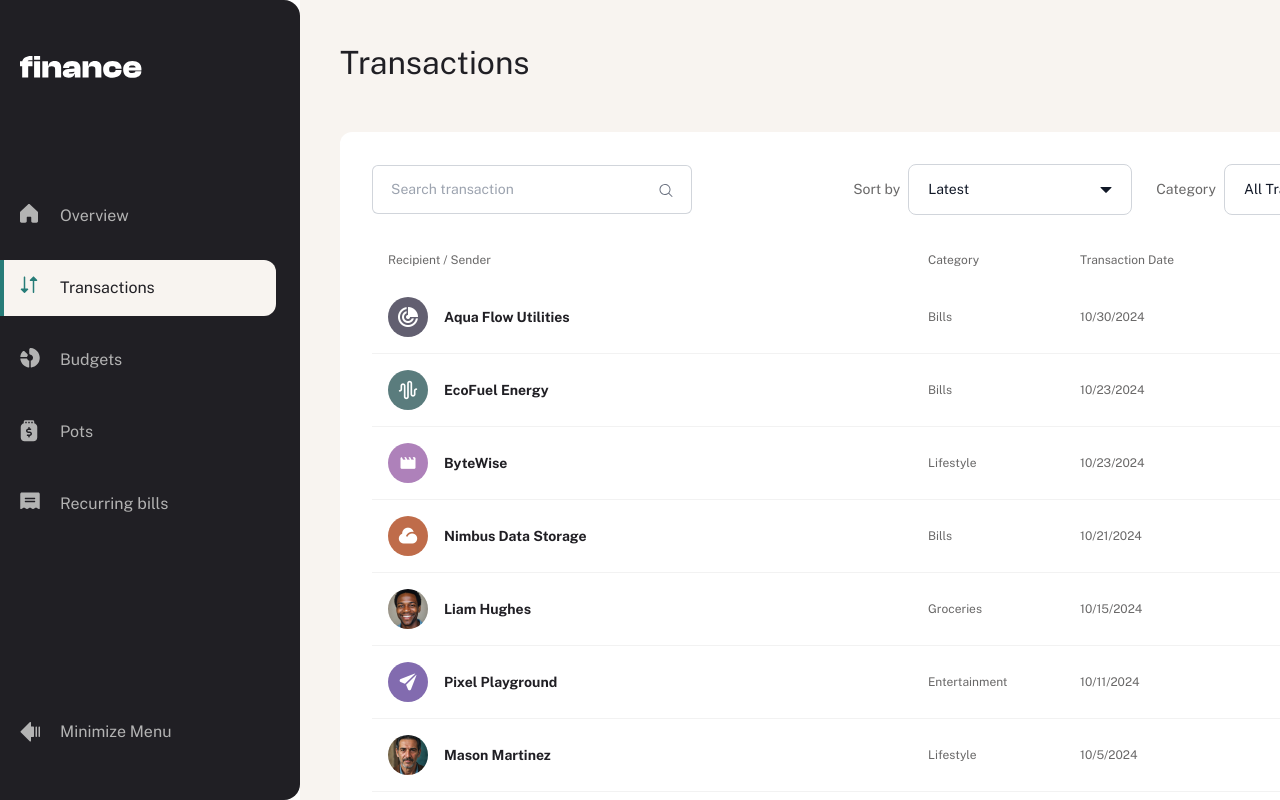
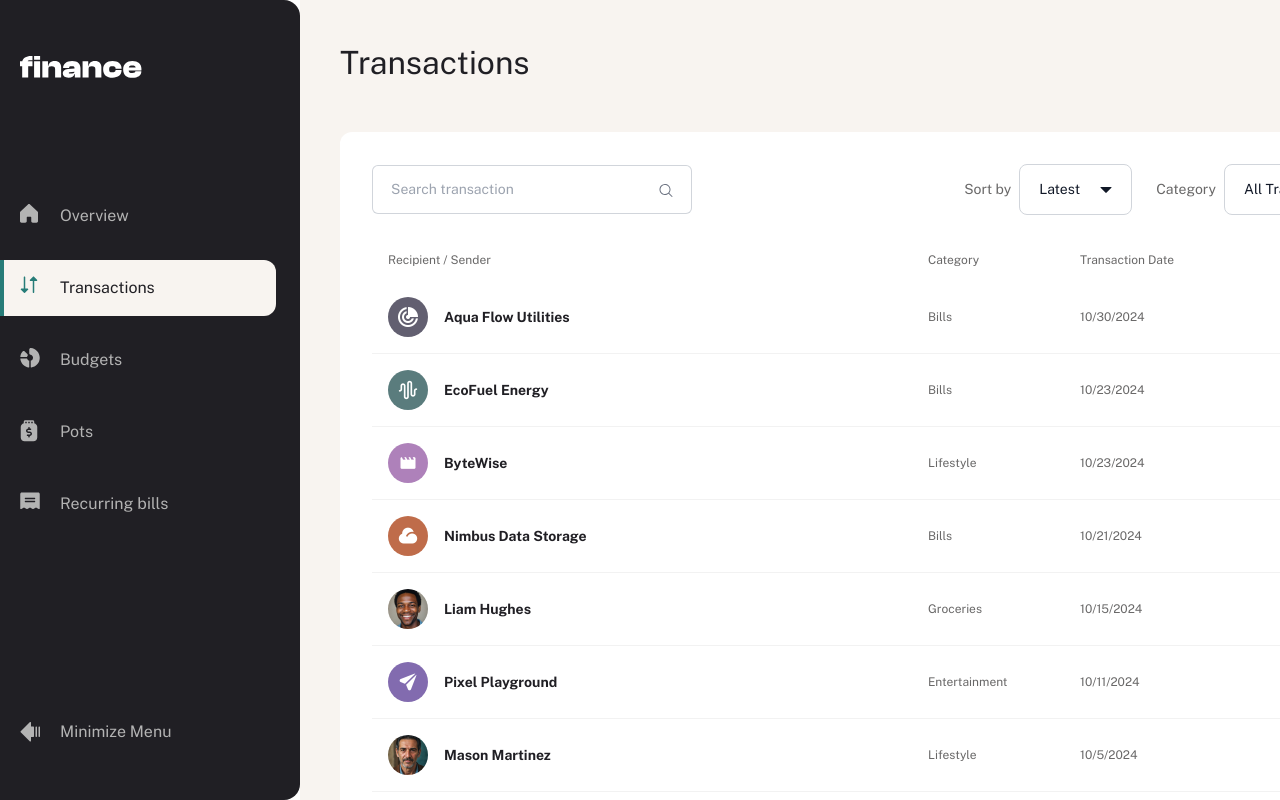
Before and after one commit to Chermann-KING/personal-finance-app, a Next.js app: page /dashboard/transactions in a window 1280 px wide. Built offline with nearby package versions, Linux system fonts and the light colour scheme.

Commit message:
💄 Main: UI > SortDropdown > Width changed

```diff
--- a/src/ui/SortDropdown.tsx
+++ b/src/ui/SortDropdown.tsx
@@ -54,7 +54,7 @@ const SortDropdown: React.FC<SortDropdownProps> = ({
   }, []);
 
   return (
-    <div className="relative w-full min-w-56" ref={dropdownRef}>
+    <div className="relative w-[113px]" ref={dropdownRef}>
       {/* bouton d'ouverture de la dropdown */}
       <button
         type="button"
```
